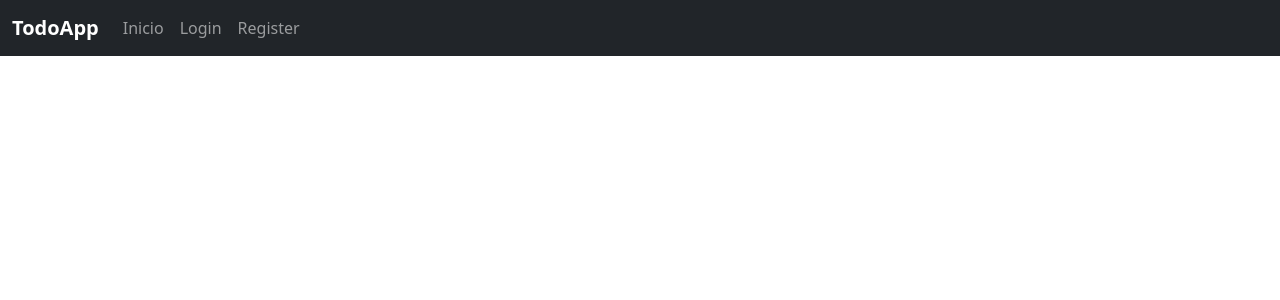
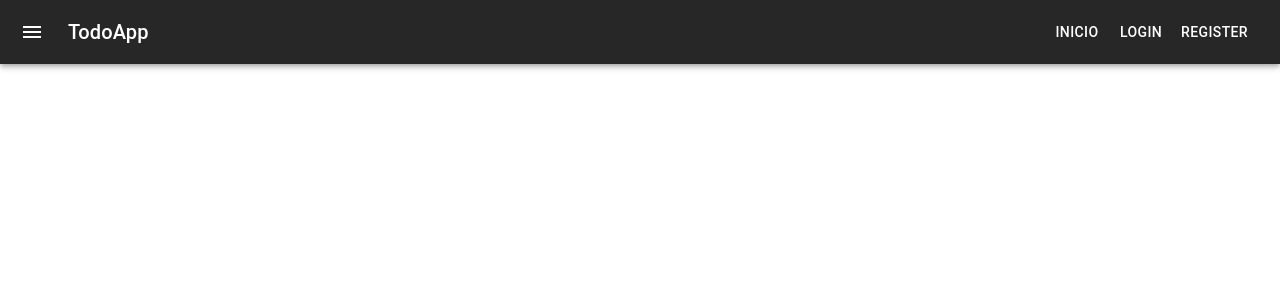
Before and after one commit to UP210878/ProyectoGestionTareas, a React (Create React App) app in the folder frontend/: page / in a window 1280 px wide. Shown: the top 300 px of the page. Built offline with nearby package versions, Linux system fonts and the light colour scheme.

Commit message:
navbar bonita

```diff
--- a/frontend/src/components/Nav/Nav.js
+++ b/frontend/src/components/Nav/Nav.js
@@ -1,6 +1,7 @@
 import React from 'react';
-import './Nav.css';
-
+import { AppBar, Toolbar, Typography, IconButton, Button, ThemeProvider, createTheme } from '@mui/material';
+import MenuIcon from '@mui/icons-material/Menu';
+import { Link } from 'react-router-dom';
 
 const menuItems = [
   {
@@ -17,8 +18,19 @@ const menuItems = [
   }
 ];
 
+const darkTheme = createTheme({
+  palette: {
+    mode: 'dark',
+    primary: {
+      main: '#212121', // Dark gray
+    },
+    secondary: {
+      main: '#f50057', // Pink
+    },
+  },
+});
+
 class Nav extends React.Component {
-
   renderMenuItems = (selectedItem) => {
     this.setState({
       actualPage: selectedItem
@@ -27,23 +39,24 @@ class Nav extends React.Component {
 
   render() {
     return (
-      <nav className="navbar navbar-expand-lg navbar-dark bg-dark">
-        <div className="container-fluid">
-          <a className="navbar-brand" href="/">TodoApp</a>
-          <button className="navbar-toggler" type="button" data-bs-toggle="collapse" data-bs-target="#navbarNav" aria-controls="navbarNav" aria-expanded="false" aria-label="Toggle navigation">
-            <span className="navbar-toggler-icon"></span>
-          </button>
-          <div className="collapse navbar-collapse" id="navbarNav">
-            <ul className="navbar-nav">
-              {menuItems.map(item => (
-                <li className="nav-item">
-                  <a className="nav-link" href={item.link}>{item.name}</a>
-                </li>
-              ))}
-            </ul>
-          </div>
-        </div>
-      </nav>
+      <ThemeProvider theme={darkTheme}>
+
+      <AppBar position="static">
+        <Toolbar>
+          <IconButton edge="start" color="inherit" aria-label="menu" sx={{ mr: 2 }}>
+            <MenuIcon />
+          </IconButton>
+          <Typography variant="h6" component="div" sx={{ flexGrow: 1 }}>
+            TodoApp
+          </Typography>
+          {menuItems.map((item) => (
+            <Button color="inherit" component={Link} to={item.link} key={item.name}>
+              {item.name}
+            </Button>
+          ))}
+        </Toolbar>
+      </AppBar>
+          </ThemeProvider>
     );
   }
 }
```
